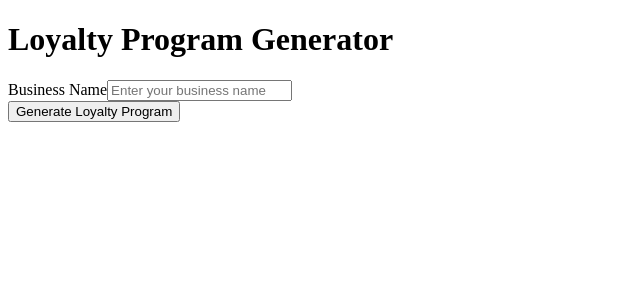
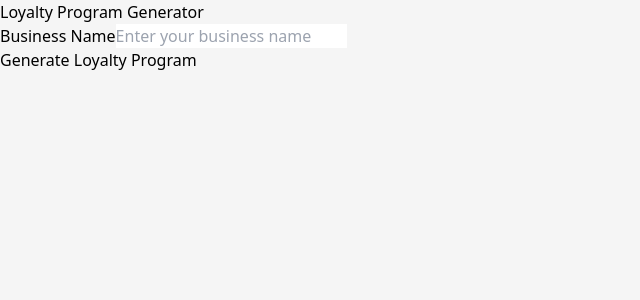
Before and after one commit to fsilva7456/loyalty-program-generator, a React (Vite) app: page / in a window 1280 px wide. Shown: the top 300 px of the page, without its empty margins (0-640 px from the left). Built offline with nearby package versions, Linux system fonts and the light colour scheme; the HTML template or start-up script is replaced by a standard one.

Commit message:
Add missing src files

```diff
--- a/src/App.jsx
+++ b/src/App.jsx
@@ -12,7 +12,7 @@ function App() {
     setError(null);
 
     try {
-      const response = await fetch('/api/generate', {
+      const response = await fetch('http://localhost:3001/api/generate', {
         method: 'POST',
         headers: {
           'Content-Type': 'application/json',
--- /dev/null
+++ b/src/index.css
@@ -0,0 +1,9 @@
+@tailwind base;
+@tailwind components;
+@tailwind utilities;
+
+body {
+  margin: 0;
+  min-height: 100vh;
+  background-color: #f5f5f5;
+}
--- /dev/null
+++ b/src/main.jsx
@@ -0,0 +1,10 @@
+import React from 'react'
+import ReactDOM from 'react-dom/client'
+import App from './App'
+import './index.css'
+
+ReactDOM.createRoot(document.getElementById('root')).render(
+  <React.StrictMode>
+    <App />
+  </React.StrictMode>
+)
```
